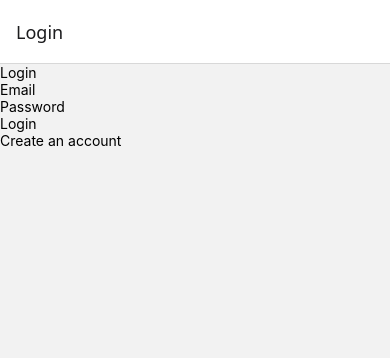
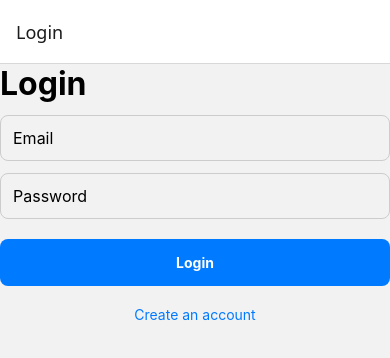
Before and after one commit to FAIZAN101013/TodoApp, a React Native app: screen /Login in a window 390 px wide. Shown: the top 358 px of the page. Built offline with nearby package versions, Linux system fonts and the light colour scheme.

Commit message:
refactor: move Login screen styles into styles.ts

```diff
--- a/screens/LoginScreen.tsx
+++ b/screens/LoginScreen.tsx
@@ -4,31 +4,40 @@ import {
   Text,
   TextInput,
   TouchableOpacity,
-  View,
 } from 'react-native';
 
-import {NativeStackScreenProps} from '@react-navigation/native-stack';
+import {
+  NativeStackScreenProps,
+} from '@react-navigation/native-stack';
 
-type RootStackParamList = {
-  Login: undefined;
-  Register: undefined;
-};
+import {RootStackParamList} from '../App';
+import {styles} from '../styles';
 
-type Props = NativeStackScreenProps<RootStackParamList, 'Login'>;
+type Props = NativeStackScreenProps<
+  RootStackParamList,
+  'Login'
+>;
 
-function LoginScreen() {
+function LoginScreen({navigation}: Props) {
   const [email, setEmail] = useState('');
   const [password, setPassword] = useState('');
 
+  // No backend yet, so login simply goes to the Home screen.
+  const handleLogin = () => {
+    navigation.navigate('Home');
+  };
+
   return (
-    <SafeAreaView>
-      <View>
-        <Text>Login</Text>
+    <SafeAreaView style={styles.authContainer}>
+      <Text style={styles.authTitle}>Login</Text>
 
       <TextInput
         placeholder="Email"
         value={email}
         onChangeText={setEmail}
+        autoCapitalize="none"
+        keyboardType="email-address"
+        style={styles.authInput}
       />
 
       <TextInput
@@ -36,16 +45,22 @@ function LoginScreen() {
         value={password}
         onChangeText={setPassword}
         secureTextEntry
+        style={styles.authInput}
       />
 
-        <TouchableOpacity>
-          <Text>Login</Text>
+      <TouchableOpacity
+        onPress={handleLogin}
+        style={styles.authButton}>
+        <Text style={styles.authButtonText}>Login</Text>
       </TouchableOpacity>
 
-        <TouchableOpacity>
-          <Text>Create an account</Text>
+      <TouchableOpacity
+        onPress={() => navigation.navigate('Register')}
+        style={styles.secondaryButton}>
+        <Text style={styles.secondaryButtonText}>
+          Create an account
+        </Text>
       </TouchableOpacity>
-      </View>
     </SafeAreaView>
   );
 }
```
Lines whose indentation alone changed are shown as unchanged.
